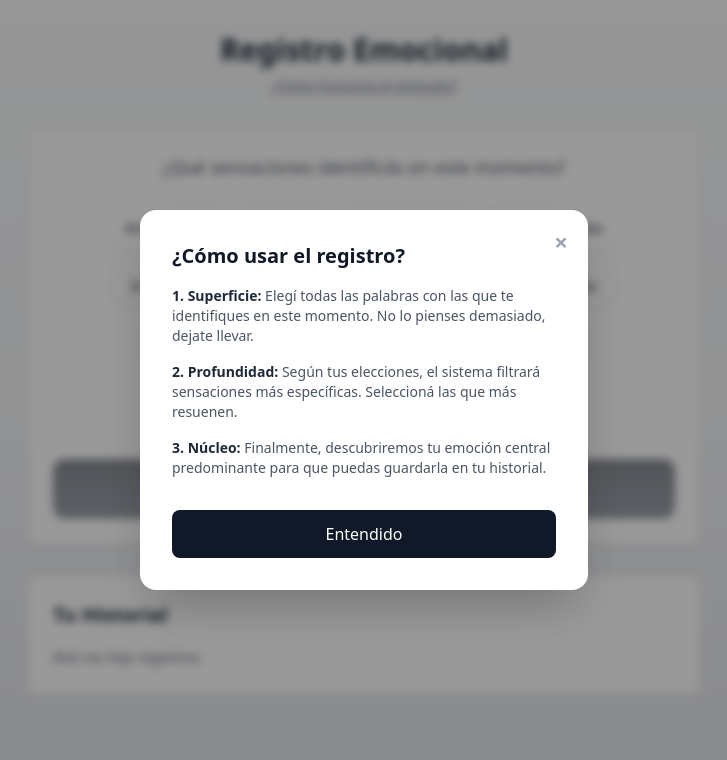
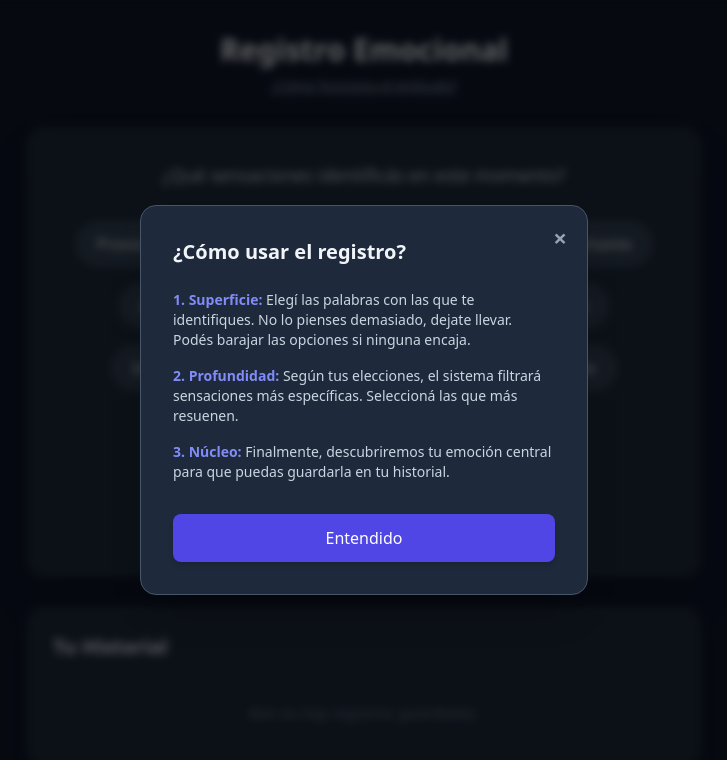
Before and after one commit to m-antelo/registro-emocional, a React (Vite) app: page / in a window 1280 px wide. Both pictures are taken after a click on the button "¿Cómo funciona el embudo?". Shown: the top 760 px of the page, without its empty margins (276-1003 px from the left). Built offline with nearby package versions, Linux system fonts and the light colour scheme.

Commit message:
Cambio de colores y correcion de boton

```diff
--- a/src/App.jsx
+++ b/src/App.jsx
@@ -1,20 +1,18 @@
 import React, { useState, useEffect } from 'react';
 
-// 1. Estructura de Datos (Rueda de Plutchik simplificada para el embudo)
+// 1. Estructura de Datos (Rueda de Plutchik simplificada)
 const emocionesDB = [
   // Miedo
   { nombre: "Miedo", capa: "centro", categoria: "miedo" },
-  //medio
   { nombre: "Herido", capa: "medio", categoria: "miedo" },
   { nombre: "Humillado", capa: "medio", categoria: "miedo" },
   { nombre: "Rechazado", capa: "medio", categoria: "miedo" },
   { nombre: "Sumiso", capa: "medio", categoria: "miedo" },
   { nombre: "Inseguro", capa: "medio", categoria: "miedo" },
   { nombre: "Asustado", capa: "medio", categoria: "miedo" },
-  //exterior
   { nombre: "Apenado", capa: "exterior", categoria: "miedo" },
   { nombre: "Devastado", capa: "exterior", categoria: "miedo" },
-  { nombre: "Rdiculizado", capa: "exterior", categoria: "miedo" },
+  { nombre: "Ridiculizado", capa: "exterior", categoria: "miedo" }, // Corregido el tipeo
   { nombre: "Irrespetado", capa: "exterior", categoria: "miedo" },
   { nombre: "Perturbado", capa: "exterior", categoria: "miedo" },
   { nombre: "Inadecuado", capa: "exterior", categoria: "miedo" },
@@ -26,14 +24,12 @@ const emocionesDB = [
   { nombre: "Aterrado", capa: "exterior", categoria: "miedo" },
   // Ira
   { nombre: "Ira", capa: "centro", categoria: "ira" },
-  //Medio
   { nombre: "Amenazado", capa: "medio", categoria: "ira" },
   { nombre: "Odioso", capa: "medio", categoria: "ira" },
   { nombre: "Desquiciado", capa: "medio", categoria: "ira" },
   { nombre: "Agresivo", capa: "medio", categoria: "ira" },
   { nombre: "Frustrado", capa: "medio", categoria: "ira" },
   { nombre: "Distante", capa: "medio", categoria: "ira" },
-  //Exterior
   { nombre: "Inseguro", capa: "exterior", categoria: "ira" },
   { nombre: "Celoso", capa: "exterior", categoria: "ira" },
   { nombre: "Resentido", capa: "exterior", categoria: "ira" },
@@ -44,18 +40,16 @@ const emocionesDB = [
   { nombre: "Hostil", capa: "exterior", categoria: "ira" },
   { nombre: "Enfadado", capa: "exterior", categoria: "ira" },
   { nombre: "Irritado", capa: "exterior", categoria: "ira" },
-  { nombre: "Retraido", capa: "exterior", categoria: "ira" },
+  { nombre: "Retraído", capa: "exterior", categoria: "ira" },
   { nombre: "Sospechoso", capa: "exterior", categoria: "ira" },
   // Tristeza
   { nombre: "Tristeza", capa: "centro", categoria: "tristeza" },
-  //medio
   { nombre: "Ansioso", capa: "medio", categoria: "tristeza" },
   { nombre: "Abandonado", capa: "medio", categoria: "tristeza" },
   { nombre: "Desesperado", capa: "medio", categoria: "tristeza" },
   { nombre: "Deprimido", capa: "medio", categoria: "tristeza" },
   { nombre: "Solitario", capa: "medio", categoria: "tristeza" },
   { nombre: "Aburrido", capa: "medio", categoria: "tristeza" },
-  //exterior
   { nombre: "Anhelante", capa: "exterior", categoria: "tristeza" },
   { nombre: "Abrumado", capa: "exterior", categoria: "tristeza" },
   { nombre: "Ignorado", capa: "exterior", categoria: "tristeza" },
@@ -63,21 +57,18 @@ const emocionesDB = [
   { nombre: "Impotente", capa: "exterior", categoria: "tristeza" },
   { nombre: "Vulnerable", capa: "exterior", categoria: "tristeza" },
   { nombre: "Inferior", capa: "exterior", categoria: "tristeza" },
-  { nombre: "Vacio", capa: "exterior", categoria: "tristeza" },
-  { nombre: "Abandonado", capa: "exterior", categoria: "tristeza" },
+  { nombre: "Vacío", capa: "exterior", categoria: "tristeza" },
   { nombre: "Apartado", capa: "exterior", categoria: "tristeza" },
   { nombre: "Apático", capa: "exterior", categoria: "tristeza" },
   { nombre: "Indiferente", capa: "exterior", categoria: "tristeza" },
   // Felicidad
   { nombre: "Felicidad", capa: "centro", categoria: "alegria" },
-  //medio
   { nombre: "Orgulloso", capa: "medio", categoria: "alegria" },
   { nombre: "Aceptado", capa: "medio", categoria: "alegria" },
   { nombre: "Poderoso", capa: "medio", categoria: "alegria" },
   { nombre: "Pacífico", capa: "medio", categoria: "alegria" },
   { nombre: "Íntimo", capa: "medio", categoria: "alegria" },
   { nombre: "Optimista", capa: "medio", categoria: "alegria" },
-  //exterior
   { nombre: "Importante", capa: "exterior", categoria: "alegria" },
   { nombre: "Confiado", capa: "exterior", categoria: "alegria" },
   { nombre: "Respetado", capa: "exterior", categoria: "alegria" },
@@ -90,16 +81,14 @@ const emocionesDB = [
   { nombre: "Juguetón", capa: "exterior", categoria: "alegria" },
   { nombre: "Receptivo", capa: "exterior", categoria: "alegria" },
   { nombre: "Inspirado", capa: "exterior", categoria: "alegria" },
-  //Disgusto
+  // Disgusto
   { nombre: "Disgusto", capa: "centro", categoria: "disgusto" },
-  //medio
   { nombre: "Crítico", capa: "medio", categoria: "disgusto" },
   { nombre: "Desaprobado", capa: "medio", categoria: "disgusto" },
   { nombre: "Decepcionado", capa: "medio", categoria: "disgusto" },
   { nombre: "Terrible", capa: "medio", categoria: "disgusto" },
   { nombre: "Evasivo", capa: "medio", categoria: "disgusto" },
   { nombre: "Culpable", capa: "medio", categoria: "disgusto" },
-  //exterior
   { nombre: "Sarcástico", capa: "exterior", categoria: "disgusto" },
   { nombre: "Escéptico", capa: "exterior", categoria: "disgusto" },
   { nombre: "Sentencioso", capa: "exterior", categoria: "disgusto" },
@@ -112,16 +101,14 @@ const emocionesDB = [
   { nombre: "Indeciso", capa: "exterior", categoria: "disgusto" },
   { nombre: "Atormentado", capa: "exterior", categoria: "disgusto" },
   { nombre: "Avergonzado", capa: "exterior", categoria: "disgusto" },
-  //Sorpresa
+  // Sorpresa
   { nombre: "Sorpresa", capa: "centro", categoria: "sorpresa" },
-  //medio
   { nombre: "Interesado", capa: "medio", categoria: "sorpresa" },
   { nombre: "Sorprendido", capa: "medio", categoria: "sorpresa" },
   { nombre: "Confundido", capa: "medio", categoria: "sorpresa" },
   { nombre: "Asombrado", capa: "medio", categoria: "sorpresa" },
   { nombre: "Efusivo", capa: "medio", categoria: "sorpresa" },
   { nombre: "Jubiloso", capa: "medio", categoria: "sorpresa" },
-  //exterior
   { nombre: "Entretenido", capa: "exterior", categoria: "sorpresa" },
   { nombre: "Curioso", capa: "exterior", categoria: "sorpresa" },
   { nombre: "Impresionado", capa: "exterior", categoria: "sorpresa" },
@@ -133,9 +120,10 @@ const emocionesDB = [
   { nombre: "Inquieto", capa: "exterior", categoria: "sorpresa" },
   { nombre: "Enérgico", capa: "exterior", categoria: "sorpresa" },
   { nombre: "Liberado", capa: "exterior", categoria: "sorpresa" },
-  { nombre: "Eufórico", capa: "exterior", categoria: "sorpresa" },
+  { nombre: "Eufórico", capa: "exterior", categoria: "sorpresa" }
 ];
 
+// Función para mezclar aleatoriamente el array (como un mazo de cartas)
 const mezclarArray = (array) => {
   let mezclado = [...array];
   for (let i = mezclado.length - 1; i > 0; i--) {
@@ -153,11 +141,12 @@ export default function App() {
   const [historial, setHistorial] = useState([]);
   const [mostrarAyuda, setMostrarAyuda] = useState(false);
   const [opcionesFase1, setOpcionesFase1] = useState([]);
-  // Cargar historial al iniciar
+
+  // Cargar historial al iniciar y barajar la primera vez
   useEffect(() => {
     const guardado = JSON.parse(localStorage.getItem('historialEmocional')) || [];
     setHistorial(guardado);
-    barajarEmociones(); // Llamamos a la función acá
+    barajarEmociones();
   }, []);
 
   const barajarEmociones = () => {
@@ -177,13 +166,11 @@ export default function App() {
   const avanzarFase2 = () => {
     if (seleccionadas.length === 0) return;
 
-    // Contar categorías elegidas
     const conteo = {};
     seleccionadas.forEach(e => {
       conteo[e.categoria] = (conteo[e.categoria] || 0) + 1;
     });
 
-    // Encontrar la(s) categoría(s) con más selecciones
     let maxVotos = 0;
     let ganadoras = [];
     for (const cat in conteo) {
@@ -196,7 +183,7 @@ export default function App() {
     }
 
     setCategoriasGanadoras(ganadoras);
-    setSeleccionadas([]); // Limpiar selección para la siguiente fase
+    setSeleccionadas([]);
     setFase(2);
   };
 
@@ -217,13 +204,11 @@ export default function App() {
       }
     }
 
-    // Buscar la emoción central correspondiente a la categoría ganadora
     const emocionCentral = emocionesDB.find(e => e.capa === "centro" && e.categoria === categoriaFinal);
 
     setVeredicto(emocionCentral);
     setFase(3);
 
-    // Guardar en LocalStorage
     const nuevoRegistro = {
       fecha: new Date().toLocaleString(),
       emocion: emocionCentral.nombre
@@ -238,68 +223,75 @@ export default function App() {
     setSeleccionadas([]);
     setVeredicto(null);
     setCategoriasGanadoras([]);
+    barajarEmociones();
   };
 
-  // Filtrar emociones según la fase
-  const emocionesMostrar = fase === 1
-    ? emocionesDB.filter(e => e.capa === "exterior")
-    : emocionesDB.filter(e => e.capa === "medio" && categoriasGanadoras.includes(e.categoria));
+  const emocionesFase2 = emocionesDB.filter(e => e.capa === "medio" && categoriasGanadoras.includes(e.categoria));
+
+  // --- VARIABLES DE ESTILO UNIFICADAS (Tema Oscuro/Calmo) ---
+  const claseBotonEmocion = (emo) => {
+    const estaSeleccionada = seleccionadas.find(e => e.nombre === emo.nombre);
+    const base = "px-5 py-2.5 rounded-full border transition-all duration-300 shadow-sm font-medium hover:-translate-y-1";
+
+    if (estaSeleccionada) {
+      // Estilo activo: Índigo suave con resplandor
+      return `${base} bg-indigo-500 text-white border-indigo-400 scale-105 shadow-lg ring-2 ring-indigo-400 ring-offset-2 ring-offset-slate-800`;
+    }
+    // Estilo inactivo: Fondo oscuro, borde sutil
+    return `${base} bg-slate-700 text-slate-200 border-slate-600 hover:bg-slate-600 hover:border-slate-400`;
+  };
+
+  const claseBotonAccion = "px-10 py-3 bg-gradient-to-r from-indigo-500 to-indigo-600 text-white rounded-xl text-lg font-semibold disabled:opacity-50 hover:shadow-lg hover:scale-105 transition-all duration-300";
 
   return (
-    <div className="min-h-screen bg-gradient-to-br from-gray-50 via-gray-100 to-gray-200 text-gray-800 p-8 font-sans">
-      <div className="max-w-2xl mx-auto">
-        <h1 className="text-3xl font-bold mb-2 text-center">Registro Emocional</h1>
+    // Fondo general oscuro y relajante (Pizarra)
+    <div className="min-h-screen bg-slate-900 text-slate-200 p-4 sm:p-8 font-sans flex flex-col items-center">
+      <div className="max-w-2xl w-full">
 
-        {/* BOTÓN DE AYUDA */}
+        <h1 className="text-3xl font-bold mb-2 text-center text-slate-100">Registro Emocional</h1>
+
         <div className="flex justify-center mb-8">
           <button
             onClick={() => setMostrarAyuda(true)}
-            className="text-sm text-gray-500 underline hover:text-gray-800 transition-colors"
+            className="text-sm text-slate-400 underline hover:text-slate-200 transition-colors"
           >
             ¿Cómo funciona el embudo?
           </button>
         </div>
 
         {/* CONTENEDOR PRINCIPAL */}
-        <div className="bg-white p-6 rounded-lg shadow-sm border border-gray-200 mb-8">
+        <div className="bg-slate-800 p-8 rounded-2xl shadow-2xl border border-slate-700 mb-8">
 
           {fase === 1 && (
-            <div className="animate-fade-in">
-              <p className="mb-6 text-gray-600 text-center text-lg">¿Qué sensaciones identificás en este momento?</p>
+            <div className="animate-fade-in text-center">
+              <p className="mb-8 text-slate-300 text-lg">¿Qué sensaciones identificás en este momento?</p>
 
-              {/* Contenedor de las 12 cartas */}
-              <div className="flex flex-wrap gap-3 justify-center mb-6">
+              <div className="flex flex-wrap gap-4 justify-center mb-8">
                 {opcionesFase1.map(emo => (
                   <button
                     key={emo.nombre}
                     onClick={() => toggleEmocion(emo)}
-                    className={`px-5 py-2.5 rounded-full border transition-all duration-300 shadow-sm hover:shadow-md hover:-translate-y-1 ${
-                      seleccionadas.find(e => e.nombre === emo.nombre)
-                        ? 'bg-gray-800 text-white border-gray-800 scale-105 ring-2 ring-gray-400 ring-offset-2'
-                        : 'bg-white text-gray-700 border-gray-200 hover:border-gray-400'
-                    }`}
+                    className={claseBotonEmocion(emo)}
                   >
                     {emo.nombre}
                   </button>
                 ))}
               </div>
 
-              {/* Botón para cambiar las palabras */}
               <div className="flex justify-center mb-8">
                 <button
                   onClick={barajarEmociones}
-                  className="flex items-center gap-2 text-sm font-medium text-gray-400 hover:text-gray-700 transition-colors px-4 py-2 rounded-lg hover:bg-gray-100"
+                  className="flex items-center gap-2 text-sm font-medium text-slate-400 hover:text-slate-200 transition-colors px-4 py-2 rounded-lg hover:bg-slate-700/50"
                 >
                   ↻ No siento ninguna de estas (Ver otras)
                 </button>
               </div>
 
-              {/* Botón principal más dinámico */}
               <div className="flex justify-center">
                 <button
                   onClick={avanzarFase2}
                   disabled={seleccionadas.length === 0}
-                  className="px-10 py-4 bg-gradient-to-r from-gray-900 to-gray-700 text-white rounded-xl text-lg font-semibold disabled:opacity-50 hover:shadow-xl hover:scale-105 transition-all duration-300 w-full sm:w-auto"
+                  className={claseBotonAccion}
                 >
                   Siguiente paso
                 </button>
@@ -308,40 +300,42 @@ export default function App() {
           )}
 
           {fase === 2 && (
-            <div>
-              <p className="mb-4 text-gray-600 text-center">Profundicemos un poco más. De estas palabras, ¿cuáles resuenan más con lo que sentís?</p>
-              <div className="flex flex-wrap gap-3 justify-center mb-6">
-                {emocionesMostrar.map(emo => (
+            <div className="animate-fade-in text-center">
+              <p className="mb-8 text-slate-300 text-lg">Profundicemos un poco más. ¿Cuáles resuenan más con tu interior?</p>
+
+              <div className="flex flex-wrap gap-4 justify-center mb-10">
+                {emocionesFase2.map(emo => (
                   <button
                     key={emo.nombre}
                     onClick={() => toggleEmocion(emo)}
-                    className={`px-4 py-2 rounded-full border transition-colors ${
-                      seleccionadas.find(e => e.nombre === emo.nombre)
-                        ? 'bg-gray-800 text-white border-gray-800'
-                        : 'bg-white text-gray-700 border-gray-300 hover:bg-gray-100'
-                    }`}
+                    className={claseBotonEmocion(emo)}
                   >
                     {emo.nombre}
                   </button>
                 ))}
               </div>
+
+              <div className="flex justify-center">
                 <button
                   onClick={finalizarRegistro}
                   disabled={seleccionadas.length === 0}
-                className="w-full py-3 bg-gray-900 text-white rounded-lg disabled:opacity-50"
+                  className={claseBotonAccion}
                 >
                   Descubrir Emoción
                 </button>
               </div>
+            </div>
           )}
 
           {fase === 3 && veredicto && (
-            <div className="text-center">
-              <p className="text-gray-500 mb-2">Tu emoción predominante en este momento parece ser:</p>
-              <h2 className="text-4xl font-bold text-gray-900 mb-6">{veredicto.nombre}</h2>
+            <div className="text-center animate-fade-in py-6">
+              <p className="text-slate-400 mb-4 text-lg">Tu emoción predominante en este momento es:</p>
+              <h2 className="text-5xl sm:text-6xl font-bold text-transparent bg-clip-text bg-gradient-to-r from-indigo-400 to-purple-400 mb-10 pb-2">
+                {veredicto.nombre}
+              </h2>
               <button
                 onClick={reiniciar}
-                className="px-6 py-2 border border-gray-300 rounded-lg hover:bg-gray-50"
+                className="px-8 py-3 bg-slate-700 border border-slate-600 text-white rounded-xl text-lg font-semibold hover:bg-slate-600 hover:scale-105 transition-all duration-300 shadow-lg"
               >
                 Registrar de nuevo
               </button>
@@ -350,16 +344,16 @@ export default function App() {
         </div>
 
         {/* HISTORIAL */}
-        <div className="bg-white p-6 rounded-lg shadow-sm border border-gray-200">
-          <h3 className="text-xl font-semibold mb-4">Tu Historial</h3>
+        <div className="bg-slate-800 p-6 rounded-2xl shadow-xl border border-slate-700">
+          <h3 className="text-xl font-semibold mb-6 text-slate-200">Tu Historial</h3>
           {historial.length === 0 ? (
-            <p className="text-gray-500 italic">Aún no hay registros.</p>
+            <p className="text-slate-500 italic text-center py-4">Aún no hay registros guardados.</p>
           ) : (
-            <ul className="space-y-3">
+            <ul className="space-y-4">
               {historial.map((reg, index) => (
-                <li key={index} className="flex justify-between border-b pb-2 text-sm">
-                  <span className="text-gray-500">{reg.fecha}</span>
-                  <span className="font-medium text-gray-900">{reg.emocion}</span>
+                <li key={index} className="flex justify-between items-center border-b border-slate-700 pb-3 text-sm">
+                  <span className="text-slate-400">{reg.fecha}</span>
+                  <span className="font-semibold text-slate-200 text-base">{reg.emocion}</span>
                 </li>
               ))}
             </ul>
@@ -367,34 +361,35 @@ export default function App() {
         </div>
 
       </div>
+
       {/* VENTANA MODAL DE INSTRUCCIONES */}
       {mostrarAyuda && (
-          <div className="fixed inset-0 bg-black/40 backdrop-blur-sm flex items-center justify-center p-4 z-50">
-            <div className="bg-white rounded-2xl p-8 max-w-md w-full shadow-2xl relative">
+        <div className="fixed inset-0 bg-black/60 backdrop-blur-sm flex items-center justify-center p-4 z-50 animate-fade-in">
+          <div className="bg-slate-800 rounded-2xl p-8 max-w-md w-full shadow-2xl relative border border-slate-600">
             <button
               onClick={() => setMostrarAyuda(false)}
-                className="absolute top-4 right-5 text-gray-400 hover:text-gray-800 font-bold text-2xl"
+              className="absolute top-4 right-5 text-slate-400 hover:text-white font-bold text-2xl transition-colors"
             >
               ×
             </button>
 
-              <h3 className="text-xl font-bold mb-4 text-gray-900">¿Cómo usar el registro?</h3>
+            <h3 className="text-xl font-bold mb-6 text-slate-100">¿Cómo usar el registro?</h3>
 
-              <div className="space-y-4 text-gray-600 text-sm">
+            <div className="space-y-4 text-slate-300 text-sm">
               <p>
-                  <strong className="text-gray-800">1. Superficie:</strong> Elegí todas las palabras con las que te identifiques en este momento. No lo pienses demasiado, dejate llevar.
+                <strong className="text-indigo-400">1. Superficie:</strong> Elegí las palabras con las que te identifiques. No lo pienses demasiado, dejate llevar. Podés barajar las opciones si ninguna encaja.
               </p>
               <p>
-                  <strong className="text-gray-800">2. Profundidad:</strong> Según tus elecciones, el sistema filtrará sensaciones más específicas. Seleccioná las que más resuenen.
+                <strong className="text-indigo-400">2. Profundidad:</strong> Según tus elecciones, el sistema filtrará sensaciones más específicas. Seleccioná las que más resuenen.
               </p>
               <p>
-                  <strong className="text-gray-800">3. Núcleo:</strong> Finalmente, descubriremos tu emoción central predominante para que puedas guardarla en tu historial.
+                <strong className="text-indigo-400">3. Núcleo:</strong> Finalmente, descubriremos tu emoción central para que puedas guardarla en tu historial.
               </p>
             </div>
 
             <button
               onClick={() => setMostrarAyuda(false)}
-                className="mt-8 w-full py-3 bg-gray-900 text-white rounded-lg hover:bg-gray-800 transition-colors font-medium"
+              className="mt-8 w-full py-3 bg-indigo-600 text-white rounded-lg hover:bg-indigo-500 transition-colors font-medium shadow-md"
             >
               Entendido
             </button>
```
Lines whose indentation alone changed are shown as unchanged.
